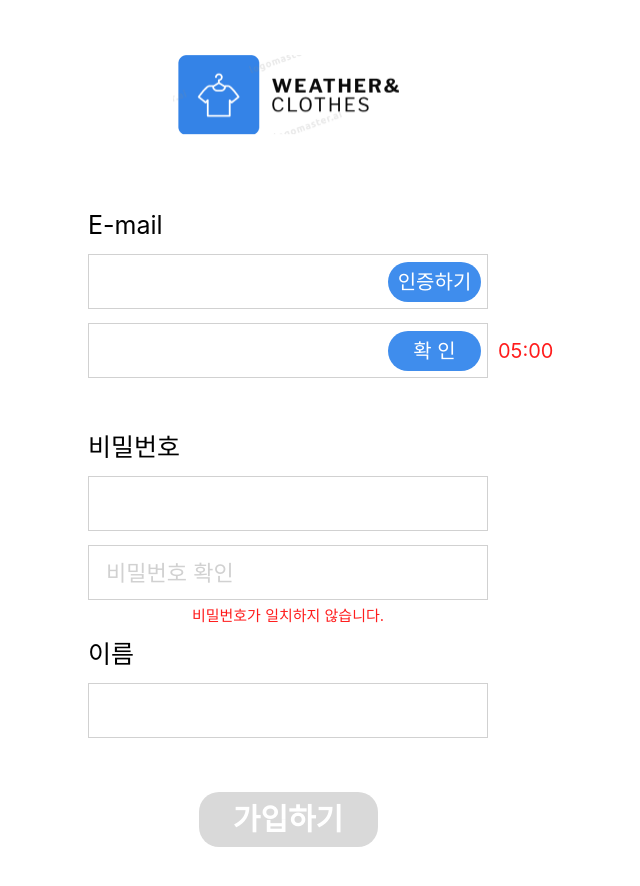
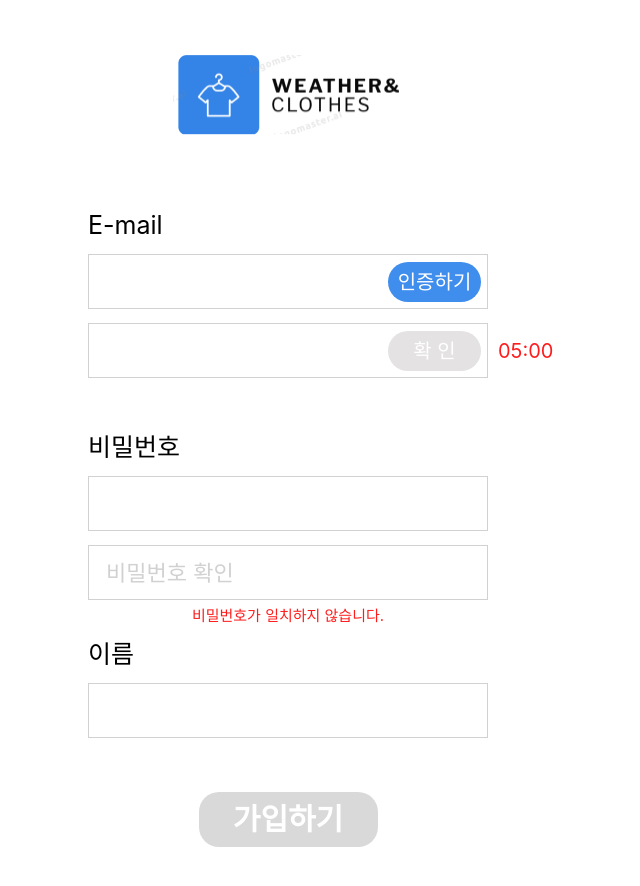
Before and after one commit to wisdom0122/Weather-Clothes, a React (Create React App) app: page /register in a window 1280 px wide. Shown: the top 886 px of the page, without its empty margins (352-992 px from the left). Built offline with nearby package versions, Linux system fonts and the light colour scheme.

Commit message:
feat:email-auth

```diff
--- a/src/index.css
+++ b/src/index.css
@@ -9,7 +9,9 @@ body {
   -webkit-font-smoothing: antialiased;
   -moz-osx-font-smoothing: grayscale;
 }
-
+input {
+  outline: none;
+}
 code {
   font-family: source-code-pro, Menlo, Monaco, Consolas, "Courier New",
     monospace;
--- a/src/pages/main/MainBody.jsx
+++ b/src/pages/main/MainBody.jsx
@@ -9,11 +9,14 @@ import Sche2 from "./Sche2";
 const MainBody = () => {
   const [data, setData] = useState(null);
 
-  useEffect(() => {
   const fetchData = async () => {
     try {
       const response = await axios.get("/api/clothes/recommend", {
         withCredentials: true,
+        headers: {
+          Cookie:
+            "accessToken=eyJhbGciOiJIUzI1NiJ9.eyJzdWIiOiIxIiwiaWF0IjoxNjgzMzY4MTE0LCJleHAiOjE2ODMzNjk5MTR9.Q2F7ss4hxL6O7ZXTSRB5M27zWBJG_rNJbUfvXoTmyhU; Path=/; Max-Age=604800; Expires=Sat, 13 May 2023 10:15:14 GMT; Secure; HttpOnly; SameSite=None",
+        },
       });
       setData(response.data);
     } catch (error) {
@@ -21,6 +24,7 @@ const MainBody = () => {
     }
   };
 
+  useEffect(() => {
     fetchData();
   }, []);
 
--- a/src/pages/register/Register.css
+++ b/src/pages/register/Register.css
@@ -1,19 +1,19 @@
-.registerForm{
+.registerForm {
   display: flex;
   flex-direction: column;
   width: 400px;
   margin: 0 auto;
 }
 
-.sampleLogo{
-    margin: 55px auto 74.84px auto;    /*상 우 하 좌*/
+.sampleLogo {
+  margin: 55px auto 74.84px auto; /*상 우 하 좌*/
   width: 230px;
   height: 80.16px;
 }
 
-p{
+p {
   margin-bottom: 14px;
-font-family: 'Inter';
+  font-family: "Inter";
   font-style: normal;
   font-weight: 400;
   font-size: 25px;
@@ -27,18 +27,18 @@ color: #000000;
 }
 
 .registerInput {
-    border: 1px solid #D1D1D1;
-    font-family: 'Inter';
+  border: 1px solid #d1d1d1;
+  font-family: "Inter";
   font-style: normal;
   font-weight: 400;
   font-size: 25px;
   line-height: 30px;
-    width:400px;
-    height:55px;
+  width: 400px;
+  height: 55px;
 }
 
 .registerInput::placeholder {
-    color: #D1D1D1;
+  color: #d1d1d1;
   font-size: 22px;
   padding: 12px 0 12px 17px;
 }
@@ -49,30 +49,29 @@ color: #000000;
 
 #disagreeText {
   margin-top: 7px;
-    font-family: 'Inter';
+  font-family: "Inter";
   font-style: normal;
   font-weight: 400;
   font-size: 15px;
   line-height: 18px;
   text-align: center;
-    color: #FF1C1C;
-
+  color: #ff1c1c;
 }
 
 .registerButton {
-    margin:54px auto 0 auto;
+  margin: 54px auto 0 auto;
   display: flex;
   justify-content: center;
   align-items: center;
   width: 179px;
   height: 55px;
-    background: #D9D9D9;
+  background: #d9d9d9;
   border-radius: 20px;
-    font-family: 'Inter';
+  font-family: "Inter";
   font-style: normal;
   font-weight: 700;
   font-size: 30px;
-    color: #FFFFFF;
+  color: #ffffff;
 }
 
 .buttonConfirm {
@@ -81,30 +80,31 @@ color: #000000;
   left: 300px;
   width: 93px;
   height: 40px;
-    background: #3F8DED;
+  background: #3f8ded;
   border-radius: 20px;
-    font-family: 'Inter';
+  font-family: "Inter";
   font-style: normal;
   font-weight: 400;
   font-size: 20px;
   line-height: 24px;
   text-align: center;
-    color: #FFFFFF;
+  color: #ffffff;
 }
-
+.notAllow {
+  background: #e4e2e2;
+}
 #certifyButton {
   position: relative;
   bottom: 585px;
-
 }
 
-.timer{
-    font-family: 'Inter';
+.timer {
+  font-family: "Inter";
   font-style: normal;
   font-weight: 400;
   font-size: 20px;
   line-height: 24px;
-    color: #FF1C1C;
+  color: #ff1c1c;
   position: relative;
   bottom: 588px;
   left: 410px;
--- a/src/pages/register/Register.jsx
+++ b/src/pages/register/Register.jsx
@@ -1,27 +1,128 @@
-import React from "react";
-import "./Register.css"
-
-import logo from "../../assets/images/sample_logo_3.png"
+import React, { useState, useEffect } from "react";
+import axios from "axios";
+import "./Register.css";
+import logo from "../../assets/images/sample_logo_3.png";
 
 const Register = () => {
-  return(
-  <div className="registerForm">
-     <img src={logo} className="sampleLogo" alt="로고" />
+  const [email, setEmail] = useState(""); // 보낼 이메일 저장
+  const [authKey, setAuthKey] = useState(""); // 인증키 저장
+  const [timer, setTimer] = useState(300); // 초 단위로 5분(300초) 설정
+  const [isTimerStarted, setIsTimerStarted] = useState(false); // 타이머 시작 여부 상태
+  const [isAuthCodeChecked, setIsAuthCodeChecked] = useState(false); // 인증 번호 확인
+
+  //이메일 저장 함수
+  const handleEmailChange = (e) => {
+    setEmail(e.target.value);
+  };
+  // 인증키 저장 함수
+  const handleAuthKeyChange = (e) => {
+    setAuthKey(e.target.value);
+  };
+
+  // 인증 POST 요청을 위해 axios를 사용
+  const handleVerificationCodeRequest = async () => {
+    try {
+      const response = await axios.post("/api/auth/email/auth-key", {
+        email: email,
+      });
+      console.log("인증번호 요청 성공:", response.data);
+      setIsTimerStarted(true); // 인증번호 요청 성공 시 타이머 시작
+      // 필요한 추가 로직 작성
+    } catch (error) {
+      console.error("인증번호 요청 실패:", error.response.data);
+      // 필요한 추가 로직 작성
+    }
+  };
+
+  // 인증 확인 POST
+  const handleAuthCodeCheck = async () => {
+    try {
+      const response = await axios.post("/api/auth/email/auth-key/check", {
+        email: email,
+        authKey: authKey,
+      });
+      console.log("인증코드 확인 성공:", response.data);
+      setIsAuthCodeChecked(response.data.result);
+      // 필요한 추가 로직 작성
+    } catch (error) {
+      console.error("인증코드 확인 실패:", error.response.data);
+      // 필요한 추가 로직 작성
+    }
+  };
+
+  // 타이머 값을 '분:초' 형식으로 변환하는 함수
+  const formatTimer = (timer) => {
+    const minutes = Math.floor(timer / 60);
+    const seconds = timer % 60;
+    return `${padZero(minutes)}:${padZero(seconds)}`;
+  };
+
+  // 숫자를 2자리로 만들어주는 함수 (0을 추가)
+  const padZero = (value) => {
+    return String(value).padStart(2, "0");
+  };
+
+  useEffect(() => {
+    let intervalId;
+
+    if (isTimerStarted && timer > 0) {
+      intervalId = setInterval(() => {
+        setTimer((prevTimer) => prevTimer - 1);
+      }, 1000);
+    }
+    if (timer === 0) {
+      setIsTimerStarted(false);
+    }
+    return () => {
+      clearInterval(intervalId);
+    };
+  }, [isTimerStarted, timer]);
+
+  return (
+    <div className="registerForm">
+      <img src={logo} className="sampleLogo" alt="로고" />
       <p>E-mail</p>
-      <input className="registerInput" />
-      <input className="registerInput" id="registerInput-bottom"/>
+      <input
+        className="registerInput"
+        value={email}
+        onChange={handleEmailChange}
+      />
+      <input
+        className="registerInput"
+        id="registerInput-bottom"
+        value={authKey}
+        onChange={handleAuthKeyChange}
+      />
       <p id="pwTitle">비밀번호</p>
       <input className="registerInput" />
-      <input className="registerInput" placeholder="비밀번호 확인" id="registerInput-bottom"/>
+      <input
+        className="registerInput"
+        placeholder="비밀번호 확인"
+        id="registerInput-bottom"
+      />
       <p id="disagreeText">비밀번호가 일치하지 않습니다.</p>
       <p>이름</p>
       <input className="registerInput" />
       <button className="registerButton">가입하기</button>
-      <button className="buttonConfirm" id="certifyButton">인증하기</button>
-      <button className="buttonConfirm" >확 인</button>
-      <span className="timer">05:00</span>
-  </div>
-  )
+      <button
+        className="buttonConfirm"
+        id="certifyButton"
+        onClick={handleVerificationCodeRequest}
+      >
+        인증하기
+      </button>
+      <button
+        onClick={handleAuthCodeCheck}
+        className={
+          isTimerStarted === true ? "buttonConfirm" : "buttonConfirm notAllow"
+        }
+        disabled={isTimerStarted === false}
+      >
+        확 인
+      </button>
+      <span className="timer">{formatTimer(timer)}</span>
+    </div>
+  );
 };
 
 export default Register;
```
Lines whose indentation alone changed are shown as unchanged.
